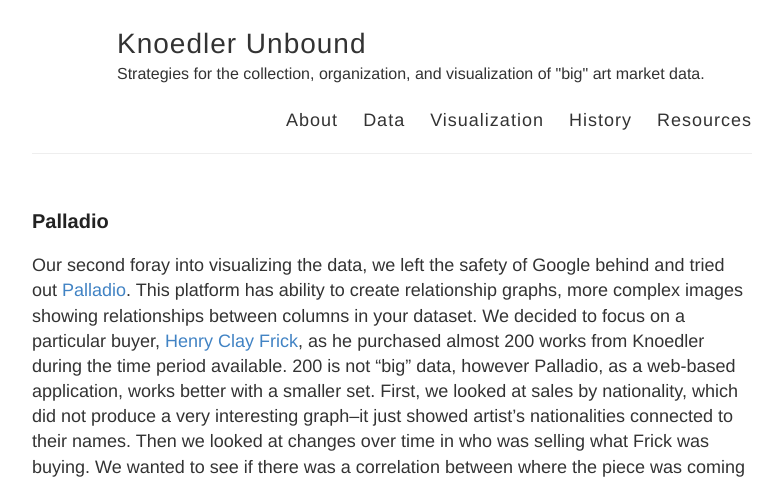
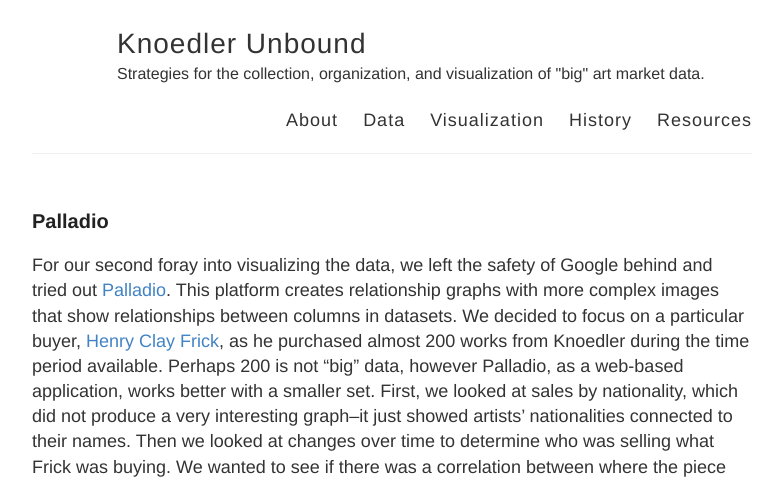
Before and after one commit to sgrimes12/Knoedler-Unbound-master, a Jekyll site: the page built from visualization/palladio.md, in a window 1280 px wide and 1400 px high. Shown: the top 483 px of the window, without its empty margins (248-1031 px from the left). Built offline with Jekyll 4.4.1, drawn with Linux system fonts in a browser that asks for light colours; Markdown is read by kramdown in place of the engine named in the settings; some of the changed text lies outside the part shown.

Commit message:
Update palladio.md

```diff
--- a/visualization/palladio.md
+++ b/visualization/palladio.md
@@ -3,7 +3,7 @@ title: Palladio
 layout: visualization
 ---
 
-Our second foray into visualizing the data, we left the safety of Google behind and tried out <a href="http://palladio.designhumanities.org/#/">Palladio</a>. This platform has ability to create relationship graphs, more complex images showing relationships between columns in your dataset. We decided to focus on a particular buyer, <a href="http://www.frick.org/collection/history/henry_clay_frick"> Henry Clay Frick</a>, as he purchased almost 200 works from Knoedler during the time period available. 200 is not "big" data, however Palladio, as a web-based application, works better with a smaller set. First, we looked at sales by nationality, which did not produce a very interesting graph--it just showed artist's nationalities connected to their names. Then we looked at changes over time in who was selling what Frick was buying. We wanted to see if there was a correlation between where the piece was coming from, and what nationality the artist was.
+For our second foray into visualizing the data, we left the safety of Google behind and tried out <a href="http://palladio.designhumanities.org/#/">Palladio</a>. This platform creates relationship graphs with more complex images that show relationships between columns in datasets. We decided to focus on a particular buyer, <a href="http://www.frick.org/collection/history/henry_clay_frick"> Henry Clay Frick</a>, as he purchased almost 200 works from Knoedler during the time period available. Perhaps 200 is not "big" data, however Palladio, as a web-based application, works better with a smaller set. First, we looked at sales by nationality, which did not produce a very interesting graph--it just showed artists' nationalities connected to their names. Then we looked at changes over time to determine who was selling what Frick was buying. We wanted to see if there was a correlation between where the piece was coming from, and the nationality of the artist.
 
 <figure class="figure figure-center">
 <img src="http://i.imgur.com/t7lx1Op.png" title="Nationality by Time">
```
Also changed, not shown: other parts of visualization/palladio.md (+2 -2 lines).
